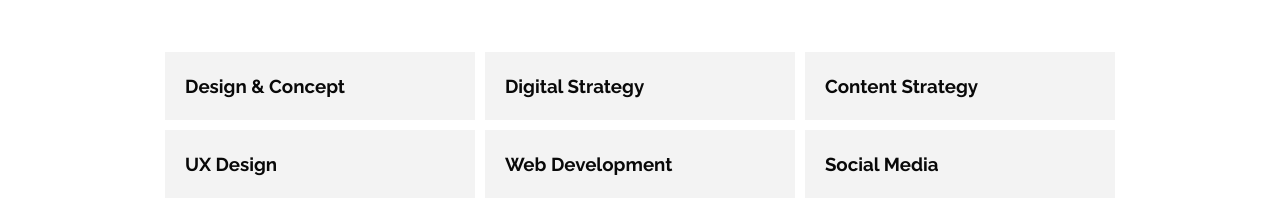
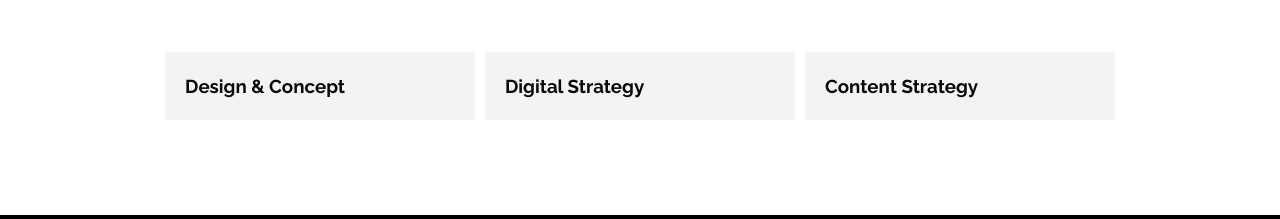
Before and after one commit to natiman00991/alx_html_css, a plain HTML site: page flexbox/2-index.html in a window 1280 px wide. Shown: the part 581-800 px from the top of the page. Drawn offline with nearby package versions, Linux system fonts and the light colour scheme.

Commit message:
this my commit for the 3rd task

```diff
--- a/flexbox/2-index.html
+++ b/flexbox/2-index.html
@@ -82,24 +82,11 @@
                   <h3 class="card-title"><a href="#">Content Strategy</a></h3>
                 </div>
               </li>
+              <li><div></div></li>
+              <li><div></div></li>
+              <li><div></div></li>
             </ul>
-            <ul class="row">
-              <li class="col-1-3">
-                <div class="card-services">
-                  <h3 class="card-title"><a href="#">UX Design</a></h3>
-                </div>
-              </li>
-              <li class="col-1-3">
-                <div class="card-services">
-                  <h3 class="card-title"><a href="#">Web Development</a></h3>
-                </div>
-              </li>
-              <li class="col-1-3">
-                <div class="card-services">
-                  <h3 class="card-title"><a href="#">Social Media</a></h3>
-                </div>
-              </li>
-            </ul>
+
           </div>
         </div>
       </section>
--- a/flexbox/2-styles.css
+++ b/flexbox/2-styles.css
@@ -372,6 +372,7 @@
   /* Section Latest news ============================= */
   .section-latest-news .row {
     flex-direction: row-reverse;
+    flex-wrap: wrap;
   }
 
   /*** 4. CARD ***/
```
